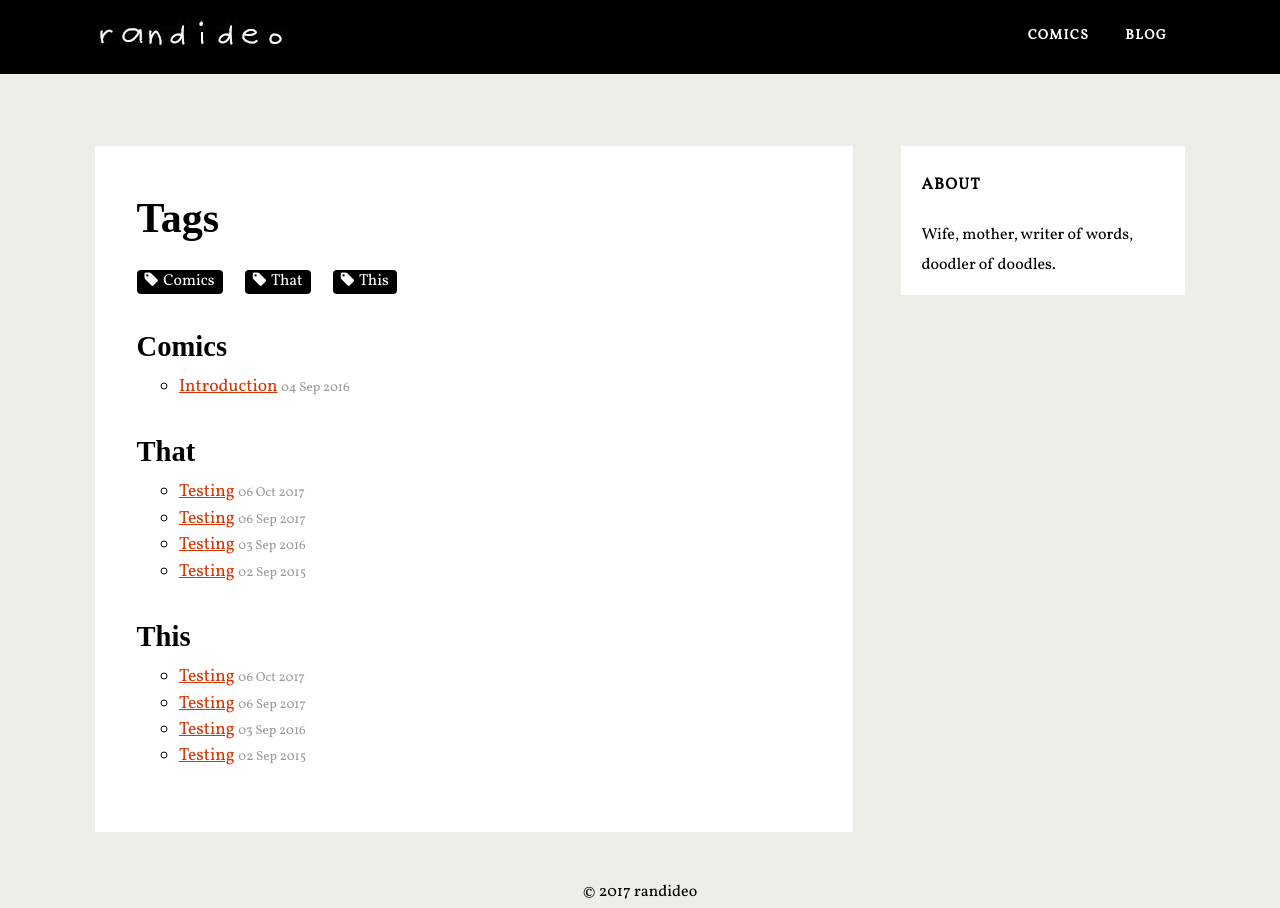
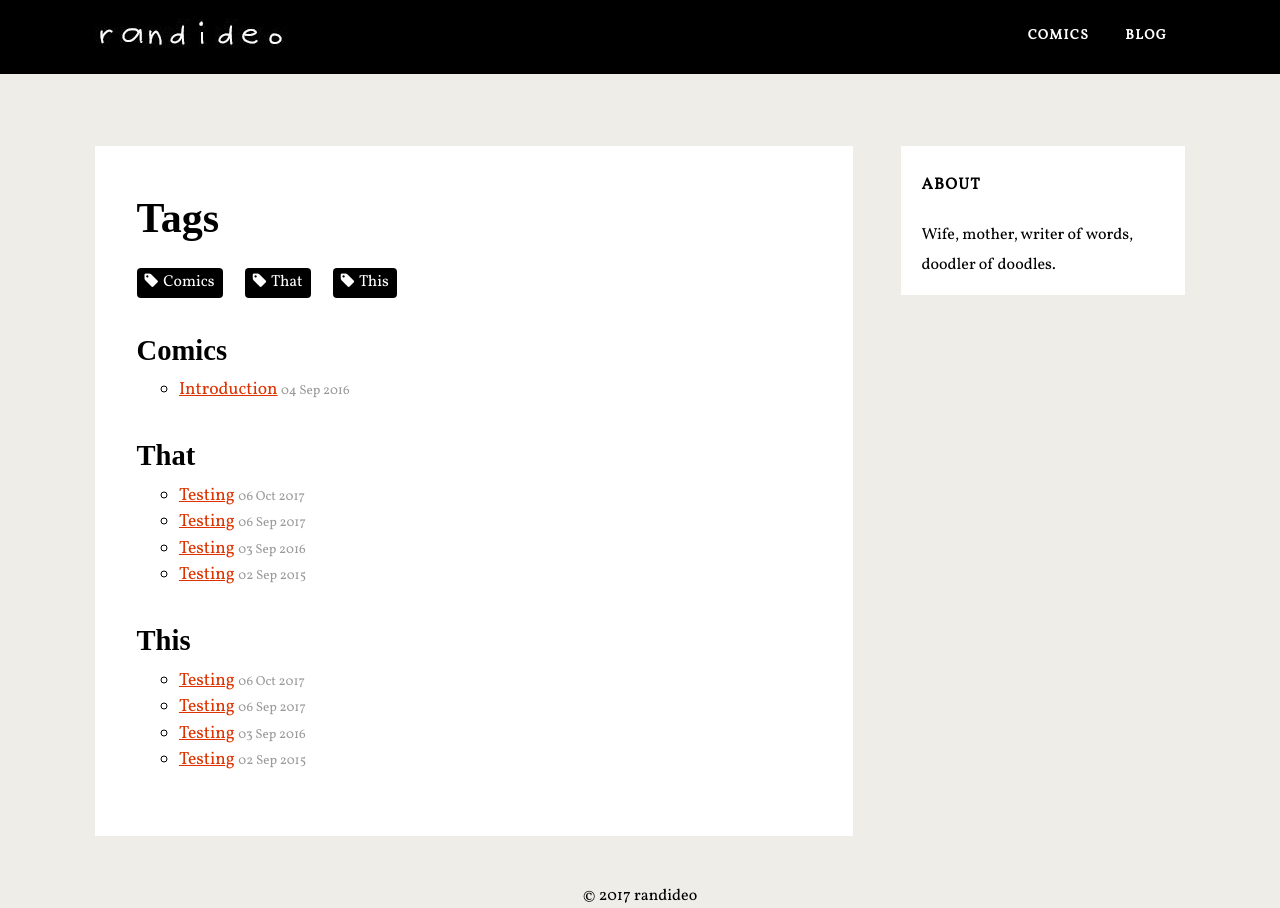
Before and after one commit to randideo/randideo.github.io, a Jekyll site: the page built from tags.html, in a window 1280 px wide. Built offline with Jekyll 4.4.1, drawn with Linux system fonts in a browser that asks for light colours; nearby versions of some CDN libraries; some web fonts are replaced; comment, search, counter and statistics services are not loaded.

Commit message:
Update tags.html

```diff
--- a/tags.html
+++ b/tags.html
@@ -87,7 +87,7 @@ Here we generate all the tags.
 .codinfox-tag-mark{
     display: inline-block;
     background: #000;
-    padding: 0 .5rem;
+    padding: .2rem .5rem .2rem .5rem;
     margin-right: .5rem;
     border-radius: 4px;
     color: #fff;
```
